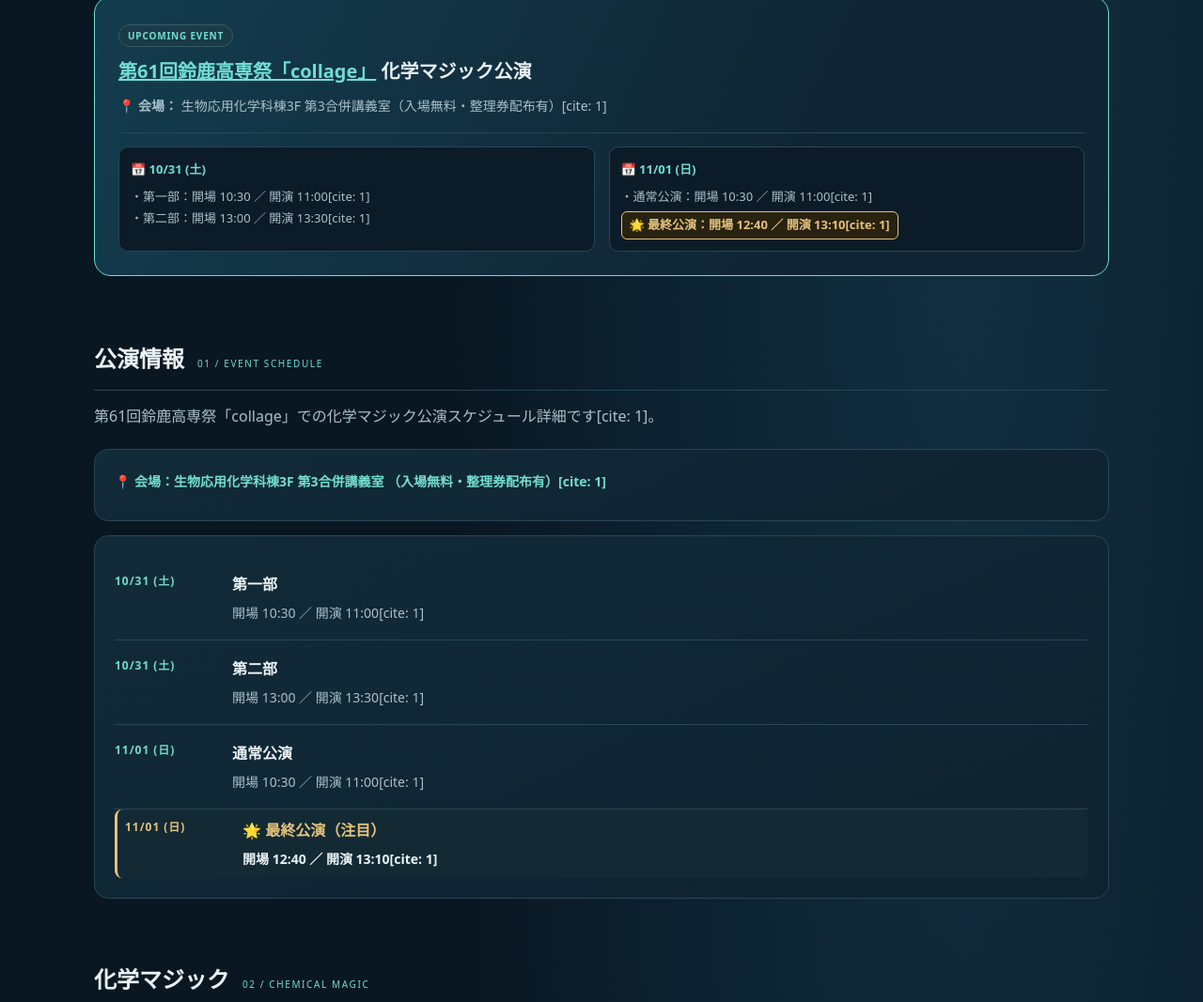
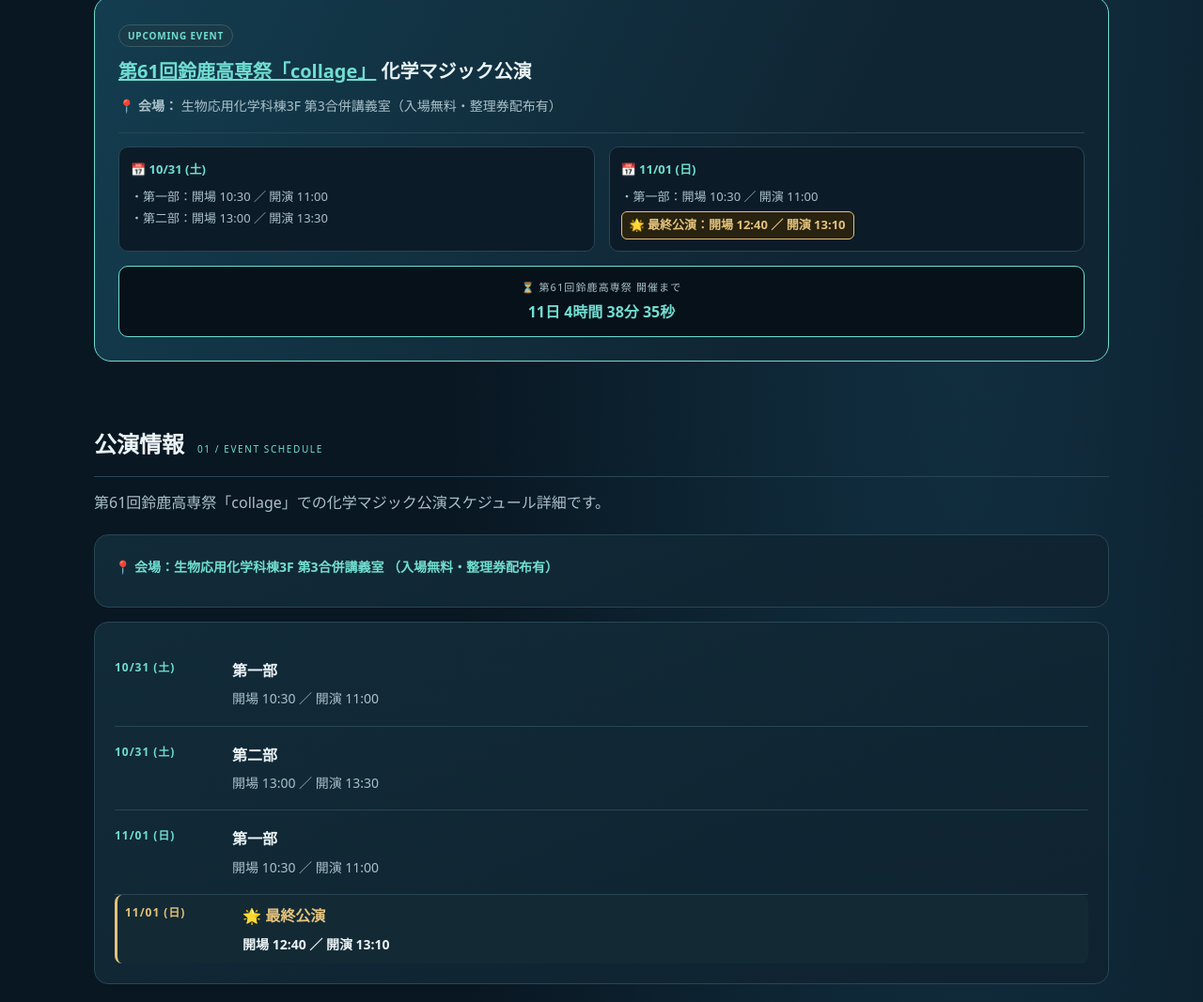
Before and after one commit to science-magic-snct/2026_Cemical_Magic, a plain HTML site: page index.html in a window 1280 px wide. Shown: the part 439-1506 px from the top of the page at 94% size. Drawn offline with Linux system fonts and the light colour scheme.

Commit message:
Update index.html

```diff
--- a/index.html
+++ b/index.html
@@ -37,7 +37,7 @@
         <h3 style="margin: 0 0 6px 0; font-size: 20px; color: var(--text);">
           <a href="https://www.snct-fes.info/" target="_blank" rel="noopener" style="color:var(--accent); text-decoration:underline;">第61回鈴鹿高専祭「collage」</a> 化学マジック公演
         </h3>
-        <p style="margin: 0; color: var(--muted); font-size: 14px;">📍 <strong>会場：</strong> 生物応用化学科棟3F 第3合併講義室（入場無料・整理券配布有）[cite: 1]</p>
+        <p style="margin: 0; color: var(--muted); font-size: 14px;">📍 <strong>会場：</strong> 生物応用化学科棟3F 第3合併講義室（入場無料・整理券配布有）</p>
       </div>
     </div>
 
@@ -45,32 +45,38 @@
       <div style="background:#0b1c28; padding:12px; border-radius:10px; border:1px solid var(--line);">
         <strong style="color:var(--accent);">📅 10/31 (土)</strong>
         <div style="margin-top:6px; color:var(--muted);">
-          ・第一部：開場 10:30 ／ 開演 11:00[cite: 1]<br>
-          ・第二部：開場 13:00 ／ 開演 13:30[cite: 1]
+          ・第一部：開場 10:30 ／ 開演 11:00<br>
+          ・第二部：開場 13:00 ／ 開演 13:30
         </div>
       </div>
       <div style="background:#0b1c28; padding:12px; border-radius:10px; border:1px solid var(--line);">
         <strong style="color:var(--accent);">📅 11/01 (日)</strong>
         <div style="margin-top:6px; color:var(--muted);">
-          ・通常公演：開場 10:30 ／ 開演 11:00[cite: 1]<br>
+          ・第一部：開場 10:30 ／ 開演 11:00<br>
           <span style="display:inline-block; margin-top:4px; padding:2px 8px; background:#282210; border:1px solid var(--gold); border-radius:6px; color:var(--gold); font-weight:700;">
-            🌟 最終公演：開場 12:40 ／ 開演 13:10[cite: 1]
+            🌟 最終公演：開場 12:40 ／ 開演 13:10
           </span>
         </div>
       </div>
+    </div>
+
+    <!-- 開催カウントダウンタイマー -->
+    <div style="width: 100%; background:#07111a; padding:12px; border-radius:10px; border:1px solid var(--accent); text-align:center;">
+      <span style="font-size:11px; color:var(--muted); letter-spacing:.1em; display:block; margin-bottom:2px;">⏳ 第61回鈴鹿高専祭 開催まで</span>
+      <div id="countdown" style="font-size:16px; font-weight:bold; color:var(--accent);">読み込み中...</div>
     </div>
   </div>
 </section>
 
 <!-- 公演情報セクション（詳細） -->
-<section class="section" id="schedule"><div class="sectionhead"><h2>公演情報</h2><span>01 / EVENT SCHEDULE</span></div><p class="intro">第61回鈴鹿高専祭「collage」での化学マジック公演スケジュール詳細です[cite: 1]。</p><div class="card" style="margin-bottom:15px;">
-  <p style="margin-top:0; font-weight:700; color:var(--accent);">📍 会場：生物応用化学科棟3F 第3合併講義室 （入場無料・整理券配布有）[cite: 1]</p>
+<section class="section" id="schedule"><div class="sectionhead"><h2>公演情報</h2><span>01 / EVENT SCHEDULE</span></div><p class="intro">第61回鈴鹿高専祭「collage」での化学マジック公演スケジュール詳細です。</p><div class="card" style="margin-bottom:15px;">
+  <p style="margin-top:0; font-weight:700; color:var(--accent);">📍 会場：生物応用化学科棟3F 第3合併講義室 （入場無料・整理券配布有）</p>
 </div>
 <div class="card">
-<div class="timeline"><div class="year">10/31 (土)</div><div><h3>第一部</h3><p>開場 10:30 ／ 開演 11:00[cite: 1]</p></div></div>
-<div class="timeline"><div class="year">10/31 (土)</div><div><h3>第二部</h3><p>開場 13:00 ／ 開演 13:30[cite: 1]</p></div></div>
-<div class="timeline"><div class="year">11/01 (日)</div><div><h3>通常公演</h3><p>開場 10:30 ／ 開演 11:00[cite: 1]</p></div></div>
-<div class="timeline" style="background:#132a35; padding:8px; border-radius:8px; border-left:3px solid var(--gold);"><div class="year" style="color:var(--gold);">11/01 (日)</div><div><h3 style="color:var(--gold);">🌟 最終公演（注目）</h3><p style="color:var(--text); font-weight:600;">開場 12:40 ／ 開演 13:10[cite: 1]</p></div></div>
+<div class="timeline"><div class="year">10/31 (土)</div><div><h3>第一部</h3><p>開場 10:30 ／ 開演 11:00</p></div></div>
+<div class="timeline"><div class="year">10/31 (土)</div><div><h3>第二部</h3><p>開場 13:00 ／ 開演 13:30</p></div></div>
+<div class="timeline"><div class="year">11/01 (日)</div><div><h3>第一部</h3><p>開場 10:30 ／ 開演 11:00</p></div></div>
+<div class="timeline" style="background:#132a35; padding:8px; border-radius:8px; border-left:3px solid var(--gold);"><div class="year" style="color:var(--gold);">11/01 (日)</div><div><h3 style="color:var(--gold);">🌟 最終公演</h3><p style="color:var(--text); font-weight:600;">開場 12:40 ／ 開演 13:10</p></div></div>
 </div></section>
 
 <section class="section" id="magic"><div class="sectionhead"><h2>化学マジック</h2><span>02 / CHEMICAL MAGIC</span></div><p class="intro">実験で起こる色の変化、光、熱、空気の動き。その現象の見どころと科学的な背景を紹介します。</p><input class="search" id="search" type="search" placeholder="実験を検索（例：アオダモ、蛍光、ゲーミング、液体窒素）" aria-label="実験を検索"><div class="chips" id="filters"><button class="chip active" data-filter="all">すべて</button><button class="chip" data-filter="light">光・発光</button><button class="chip" data-filter="color">色の変化</button><button class="chip" data-filter="air">空気・気体</button><button class="chip" data-filter="energy">熱・エネルギー</button><button class="chip" data-filter="liquid">液体</button></div>
@@ -104,9 +110,9 @@
     </svg>
   </div>
   <figcaption class="exp-img-caption">
-    <strong>【図1】 カフェー酸 (Caffeic acid) の化学構造式</strong>[cite: 2]<br>
-    共役二重結合とベンゼン環を有し、紫外線を吸収して蛍光を示す原因骨格とされる[cite: 2]。<br>
-    <span class="small">出典: Wikimedia Commons (Public Domain) <a href="https://commons.wikimedia.org/wiki/File:Caffeic_acid_structure.svg" target="_blank" rel="noopener">閲覧リンク</a>[cite: 2]</span>
+    <strong>【図1】 カフェー酸 (Caffeic acid) の化学構造式</strong><br>
+    共役二重結合とベンゼン環を有し、紫外線を吸収して蛍光を示す原因骨格とされる。<br>
+    <span class="small">出典: Wikimedia Commons (Public Domain) <a href="https://commons.wikimedia.org/wiki/File:Caffeic_acid_structure.svg" target="_blank" rel="noopener">閲覧リンク</a></span>
   </figcaption>
 </figure>
 
@@ -177,13 +183,13 @@
     </svg>
   </div>
   <figcaption class="exp-img-caption">
-    <strong>【図2】 インジゴカルミン (Indigo carmine) の正確な構造式</strong>[cite: 2]<br>
-    5位および5'位にスルホン酸基（$-\text{SO}_3^-$）を有し、分子内水素結合（$\text{N-H}\cdots\text{O}=\text{C}$）を形成する[cite: 2]。<br>
-    <span class="small">出典: Wikimedia Commons (Public Domain) <a href="https://commons.wikimedia.org/wiki/File:Indigo_carmine.svg" target="_blank" rel="noopener">閲覧リンク</a>[cite: 2]</span>
+    <strong>【図2】 インジゴカルミン (Indigo carmine) の正確な構造式</strong><br>
+    5位および5'位にスルホン酸基（$-\text{SO}_3^-$）を有し、分子内水素結合（$\text{N-H}\cdots\text{O}=\text{C}$）を形成する。<br>
+    <span class="small">出典: Wikimedia Commons (Public Domain) <a href="https://commons.wikimedia.org/wiki/File:Indigo_carmine.svg" target="_blank" rel="noopener">閲覧リンク</a></span>
   </figcaption>
 </figure>
 
-<p>振とうや攪拌によって空気中の酸素が溶け込むと色素が酸化され、時間が経つとグルコースによって再び還元されます。この酸化と還元のバランスが変化することで、色が連続的に移り変わっていきます。<br>一般的な「信号反応」では緑→赤→黄という段階的な変化が見られますが、ゲーミング反応では色の境目がなめらかにつながり、鮮やかなグラデーションになります。私たちの研究では、この色変化を動画撮影し、Lab*色空間を用いて数値化・解析しました。<br>実験の結果、色彩変化を決める重要な要因はアルカリの種類そのものではなく、溶液のpHであることが示されました[cite: 2]。また、色変化は単純な酸化型と還元型だけでは説明できず、その途中で生じる中間体が関与している可能性も示唆されています[cite: 2]。</p></details></div></article>
+<p>振とうや攪拌によって空気中の酸素が溶け込むと色素が酸化され、時間が経つとグルコースによって再び還元されます。この酸化と還元のバランスが変化することで、色が連続的に移り変わっていきます。<br>一般的な「信号反応」では緑→赤→黄という段階的な変化が見られますが、ゲーミング反応では色の境目がなめらかにつながり、鮮やかなグラデーションになります。私たちの研究では、この色変化を動画撮影し、Lab*色空間を用いて数値化・解析しました。<br>実験の結果、色彩変化を決める重要な要因はアルカリの種類そのものではなく、溶液のpHであることが示されました。また、色変化は単純な酸化型と還元型だけでは説明できず、その途中で生じる中間体が関与している可能性も示唆されています。</p></details></div></article>
 
 <!-- 実験 03 -->
 <article class="card experiment" data-tags="air energy liquid" data-search="液体窒素の銃 蒸発 低温 圧力 気体 膨張 液体 銃">
@@ -219,7 +225,7 @@
 <p><strong>概要：</strong> ゲーミング反応における色彩変化を画像解析によって定量化し、色変化のメカニズムとpHの影響について検討した研究。</p>
 
 <div style="margin: 15px 0; text-align:center;">
-  <p class="small" style="margin-bottom: 8px; text-align:left;"><strong>実験動画記録（YouTube）：</strong>[cite: 2]</p>
+  <p class="small" style="margin-bottom: 8px; text-align:left;"><strong>実験動画記録（YouTube）：</strong></p>
   <div class="video-embed-container">
     <iframe src="https://www.youtube.com/embed/OJn7FCl3ttg" title="実験動画記録" referrerpolicy="strict-origin-when-cross-origin" allow="accelerometer; autoplay; clipboard-write; encrypted-media; gyroscope; picture-in-picture; web-share" allowfullscreen></iframe>
   </div>
@@ -232,17 +238,17 @@
 
 <p><strong>詳細な化学原理・メカニズム：</strong></p>
 <ul>
-  <li><strong>酸化還元と共役系の変化：</strong> インジゴカルミンは酸化状態と還元状態の間を可逆的に変化する色素である。酸化還元反応によって分子内の電子配置が変化すると、共役系の広がりも変化する。その結果、吸収する光の波長が変わり、青色・緑色・赤色・黄色など異なる色として観察される[cite: 2]。</li>
-  <li><strong>中間体の関与とグラデーション形成：</strong> ゲーミング反応では、酸化型と還元型だけでなく反応途中に生成する中間体も存在すると考えられる。複数の化学種が同時に存在し、その存在比が時間とともに変化することで、滑らかなグラデーション状の色彩変化が生じる[cite: 2]。</li>
-  <li><strong>pHによる反応速度制御：</strong> グルコースによる還元反応は塩基性条件下で促進される。pHの違いによって還元速度や化学種の存在比が変化するため、色変化の速度や発色パターンも大きく変化する。本研究ではアルカリの種類ではなく、pHが反応挙動を支配する主要因であることが示唆された[cite: 2]。</li>
-  <li><strong>溶存酸素と可逆反応：</strong> 攪拌中は空気中の酸素が溶液中へ供給されるため酸化反応が進行する。一方、静置するとグルコースによる還元反応が優勢となる。この酸化と還元の競合によって、可逆的な色変化が実現される[cite: 2]。</li>
+  <li><strong>酸化還元と共役系の変化：</strong> インジゴカルミンは酸化状態と還元状態の間を可逆的に変化する色素である。酸化還元反応によって分子内の電子配置が変化すると、共役系の広がりも変化する。その結果、吸収する光の波長が変わり、青色・緑色・赤色・黄色など異なる色として観察される。</li>
+  <li><strong>中間体の関与とグラデーション形成：</strong> ゲーミング反応では、酸化型と還元型だけでなく反応途中に生成する中間体も存在すると考えられる。複数の化学種が同時に存在し、その存在比が時間とともに変化することで、滑らかなグラデーション状の色彩変化が生じる。</li>
+  <li><strong>pHによる反応速度制御：</strong> グルコースによる還元反応は塩基性条件下で促進される。pHの違いによって還元速度や化学種の存在比が変化するため、色変化の速度や発色パターンも大きく変化する。本研究ではアルカリの種類ではなく、pHが反応挙動を支配する主要因であることが示唆された。</li>
+  <li><strong>溶存酸素と可逆反応：</strong> 攪拌中は空気中の酸素が溶液中へ供給されるため酸化反応が進行する。一方、静置するとグルコースによる還元反応が優勢となる。この酸化と還元の競合によって、可逆的な色変化が実現される。</li>
 </ul>
 
-<p><strong>解析手法・データ：</strong> 実験動画を撮影後、ffmpegを用いてフレーム分割を行った。その後Fiji（ImageJ）を用いて溶液部分のROI（Region of Interest）を抽出し、RGB値およびLab色空間へ変換した。L値を明度、a値を赤−緑軸、b値を黄−青軸として時間変化を追跡し、色彩変化を定量的に比較した[cite: 2]。</p>
+<p><strong>解析手法・データ：</strong> 実験動画を撮影後、ffmpegを用いてフレーム分割を行った。その後Fiji（ImageJ）を用いて溶液部分のROI（Region of Interest）を抽出し、RGB値およびLab色空間へ変換した。L値を明度、a値を赤−緑軸、b値を黄−青軸として時間変化を追跡し、色彩変化を定量的に比較した。</p>
 
-<p><strong>主な結果：</strong> 色彩変化はLab*色空間上で連続的な軌跡として表現でき、主観的だった色の変化を定量的に記述することができた。また、発色挙動はアルカリ種よりもpHに強く依存しており、鮮やかなグラデーション形成には適切なpH条件の維持が重要であることが示された。さらに、観察された色彩変化は単純な二状態反応ではなく、中間体を伴う多段階反応であることが示唆された[cite: 2]。</p>
+<p><strong>主な結果：</strong> 色彩変化はLab*色空間上で連続的な軌跡として表現でき、主観的だった色の変化を定量的に記述することができた。また、発色挙動はアルカリ種よりもpHに強く依存しており、鮮やかなグラデーション形成には適切なpH条件の維持が重要であることが示された。さらに、観察された色彩変化は単純な二状態反応ではなく、中間体を伴う多段階反応であることが示唆された。</p>
 
-<p><strong>研究の意義：</strong> 多くの演示実験は定性的な観察に留まることが多い。しかし本研究では動画解析と色空間解析を導入することで、色彩変化を客観的な数値として扱うことができた。この研究は酸化還元反応、有機色素、画像解析、データサイエンスを横断的に結び付ける試みであり、化学マジックを科学的研究へ発展させた事例である。また将来的には取得した色彩データと反応速度論を組み合わせることで、色変化の予測や他の発色反応系への応用も期待される[cite: 2]。</p>
+<p><strong>研究の意義：</strong> 多くの演示実験は定性的な観察に留まることが多い。しかし本研究では動画解析と色空間解析を導入することで、色彩変化を客観的な数値として扱うことができた。この研究は酸化還元反応、有機色素、画像解析、データサイエンスを横断的に結び付ける試みであり、化学マジックを科学的研究へ発展させた事例である。また将来的には取得した色彩データと反応速度論を組み合わせることで、色変化の予測や他の発色反応系への応用も期待される。</p>
 </details></div></article>
 
 <article class="card"><div class="symbol">📊</div><span class="tag">解析原理 01</span><h3>なぜLab*色空間を使うのか</h3><p>一般的なデジタル画像はRGB（Red, Green, Blue）の3つの値によって色を表現している。しかしRGB値の変化量は、人間が感じる色の違いと必ずしも一致しない。</p><div class="details"><details><summary>詳細解説</summary><p>L*：明度（明るさ）<br>a*：緑 ⇔ 赤<br>b*：青 ⇔ 黄<br><br>を表すLab*色空間は、人間の視覚特性に近い形で色を数値化することができる。そのため、ゲーミング反応のような連続的な色変化を解析する際に有効である。</p></details></div></article>
@@ -262,14 +268,14 @@
 </div></section>
 
 <!-- 公演情報セクション（詳細） -->
-<section class="section" id="schedule"><div class="sectionhead"><h2>公演情報</h2><span>04 / EVENT SCHEDULE</span></div><p class="intro">第61回鈴鹿高専祭「collage」での化学マジック公演スケジュール詳細です[cite: 1]。</p><div class="card" style="margin-bottom:15px;">
-  <p style="margin-top:0; font-weight:700; color:var(--accent);">📍 会場：生物応用化学科棟3F 第3合併講義室 （入場無料・整理券配布有）[cite: 1]</p>
+<section class="section" id="schedule"><div class="sectionhead"><h2>公演情報</h2><span>04 / EVENT SCHEDULE</span></div><p class="intro">第61回鈴鹿高専祭「collage」での化学マジック公演スケジュール詳細です。</p><div class="card" style="margin-bottom:15px;">
+  <p style="margin-top:0; font-weight:700; color:var(--accent);">📍 会場：生物応用化学科棟3F 第3合併講義室 （入場無料・整理券配布有）</p>
 </div>
 <div class="card">
-<div class="timeline"><div class="year">10/31 (土)</div><div><h3>第一部</h3><p>開場 10:30 ／ 開演 11:00[cite: 1]</p></div></div>
-<div class="timeline"><div class="year">10/31 (土)</div><div><h3>第二部</h3><p>開場 13:00 ／ 開演 13:30[cite: 1]</p></div></div>
-<div class="timeline"><div class="year">11/01 (日)</div><div><h3>通常公演</h3><p>開場 10:30 ／ 開演 11:00[cite: 1]</p></div></div>
-<div class="timeline" style="background:#132a35; padding:8px; border-radius:8px; border-left:3px solid var(--gold);"><div class="year" style="color:var(--gold);">11/01 (日)</div><div><h3 style="color:var(--gold);">🌟 最終公演</h3><p style="color:var(--text); font-weight:600;">開場 12:40 ／ 開演 13:10[cite: 1]</p></div></div>
+<div class="timeline"><div class="year">10/31 (土)</div><div><h3>第一部</h3><p>開場 10:30 ／ 開演 11:00</p></div></div>
+<div class="timeline"><div class="year">10/31 (土)</div><div><h3>第二部</h3><p>開場 13:00 ／ 開演 13:30</p></div></div>
+<div class="timeline"><div class="year">11/01 (日)</div><div><h3>第一部</h3><p>開場 10:30 ／ 開演 11:00</p></div></div>
+<div class="timeline" style="background:#132a35; padding:8px; border-radius:8px; border-left:3px solid var(--gold);"><div class="year" style="color:var(--gold);">11/01 (日)</div><div><h3 style="color:var(--gold);">🌟 最終公演</h3><p style="color:var(--text); font-weight:600;">開場 12:40 ／ 開演 13:10</p></div></div>
 </div></section>
 
 <section class="section" id="record"><div class="sectionhead"><h2>活動記録</h2><span>05 / FIELD NOTES</span></div><p class="intro">本番の実験だけでなく、準備や工夫、うまくいかなかったことも活動の大切な記録です。</p><div class="card"><div class="timeline"><div class="year">PREPARATION</div><div><h3>実験の準備</h3><p>器具・試薬の確認、役割分担、展示の設計、安全確認など。</p></div></div><div class="timeline"><div class="year">TEST</div><div><h3>予備実験・試行錯誤</h3><p>実験条件を確認し、想定した現象が起きるかを調べた記録。改善点や気づきを残します。</p></div></div><div class="timeline"><div class="year">EVENT</div><div><h3>化学マジック当日</h3><p>実演の様子、来場者の反応、うまくいった点、次回に向けた改善点。</p></div></div><div class="timeline"><div class="year">REFLECTION</div><div><h3>振り返り・引き継ぎ</h3><p>次の担当者に伝えたいこと、準備で困ったこと、参考資料など。</p></div></div></div></section>
@@ -279,6 +285,7 @@
 
 <script>
 document.addEventListener('DOMContentLoaded', () => {
+  // 検索・フィルター機能
   const search = document.getElementById('search');
   const cards = [...document.querySelectorAll('.experiment')];
   const chips = [...document.querySelectorAll('.chip')];
@@ -305,6 +312,31 @@ document.addEventListener('DOMContentLoaded', () => {
     chips.forEach(c => c.classList.toggle('active', c === chip));
     update();
   }));
+
+  // カウントダウンタイマー
+  function updateCountdown() {
+    const eventDate = new Date('2026-10-31T10:30:00');
+    const now = new Date();
+    const diff = eventDate - now;
+
+    const countdownEl = document.getElementById('countdown');
+    if (!countdownEl) return;
+
+    if (diff <= 0) {
+      countdownEl.innerText = "🎉 公演が開始しました！";
+      return;
+    }
+
+    const days = Math.floor(diff / (1000 * 60 * 60 * 24));
+    const hours = Math.floor((diff / (1000 * 60 * 60)) % 24);
+    const minutes = Math.floor((diff / 1000 / 60) % 60);
+    const seconds = Math.floor((diff / 1000) % 60);
+
+    countdownEl.innerText = `${days}日 ${hours}時間 ${minutes}分 ${seconds}秒`;
+  }
+
+  setInterval(updateCountdown, 1000);
+  updateCountdown();
 });
 </script>
 </body>
```
